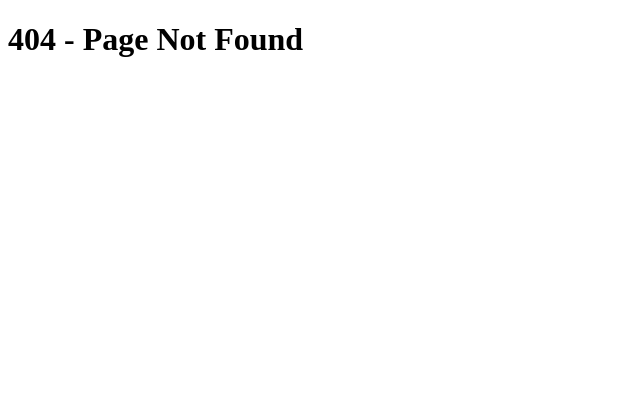
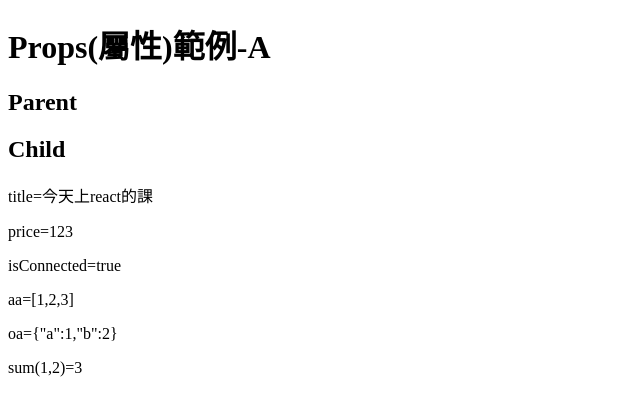
Before and after one commit to XiaoYun3893z/next-base, a Next.js app: page /cs-0418/props-a in a window 1280 px wide. Before the commit this address had no page. Shown: the top 416 px of the page, without its empty margins (0-640 px from the left). Built offline with nearby package versions, Linux system fonts and the light colour scheme.

Commit message:
props屬性範例-Parent到Child傳值

```diff
--- /dev/null
+++ b/components/props-a/child.js
@@ -0,0 +1,16 @@
+import React from 'react'
+
+export default function Child(props) {
+  console.log(props)
+  return (
+    <>
+      <h2>Child</h2>
+      <p>title={props.title}</p>
+      <p>price={props.price}</p>
+      <p>isConnected={props.isConnected ? 'true' : 'false'}</p>
+      <p>aa={JSON.stringify(props.aa)}</p>
+      <p>oa={JSON.stringify(props.oa)}</p>
+      <p>sum(1,2)={props.sum(1, 2)}</p>
+    </>
+  )
+}
--- /dev/null
+++ b/components/props-a/parent.js
@@ -0,0 +1,20 @@
+import React from 'react'
+import Child from './child'
+
+export default function Parent() {
+  return (
+    <>
+      <h2>Parent</h2>
+      {/* 誰render誰(父母元件render子女元件) */}
+      {/* 父母元件可以用類似HTML給定屬性方式，傳遞各種類型的值給子女元件 */}
+      <Child
+        title="今天上react的課"
+        price={123}
+        isConnected={true}
+        aa={[1, 2, 3]}
+        oa={{ a: 1, b: 2 }}
+        sum={(x, y) => x + y}
+      />
+    </>
+  )
+}
--- /dev/null
+++ b/pages/cs-0418/props-a.js
@@ -0,0 +1,11 @@
+import React from 'react'
+import Parent from '@/components/props-a/parent'
+
+export default function PropsA() {
+  return (
+    <>
+      <h1>Props(屬性)範例-A</h1>
+      <Parent />
+    </>
+  )
+}
```
